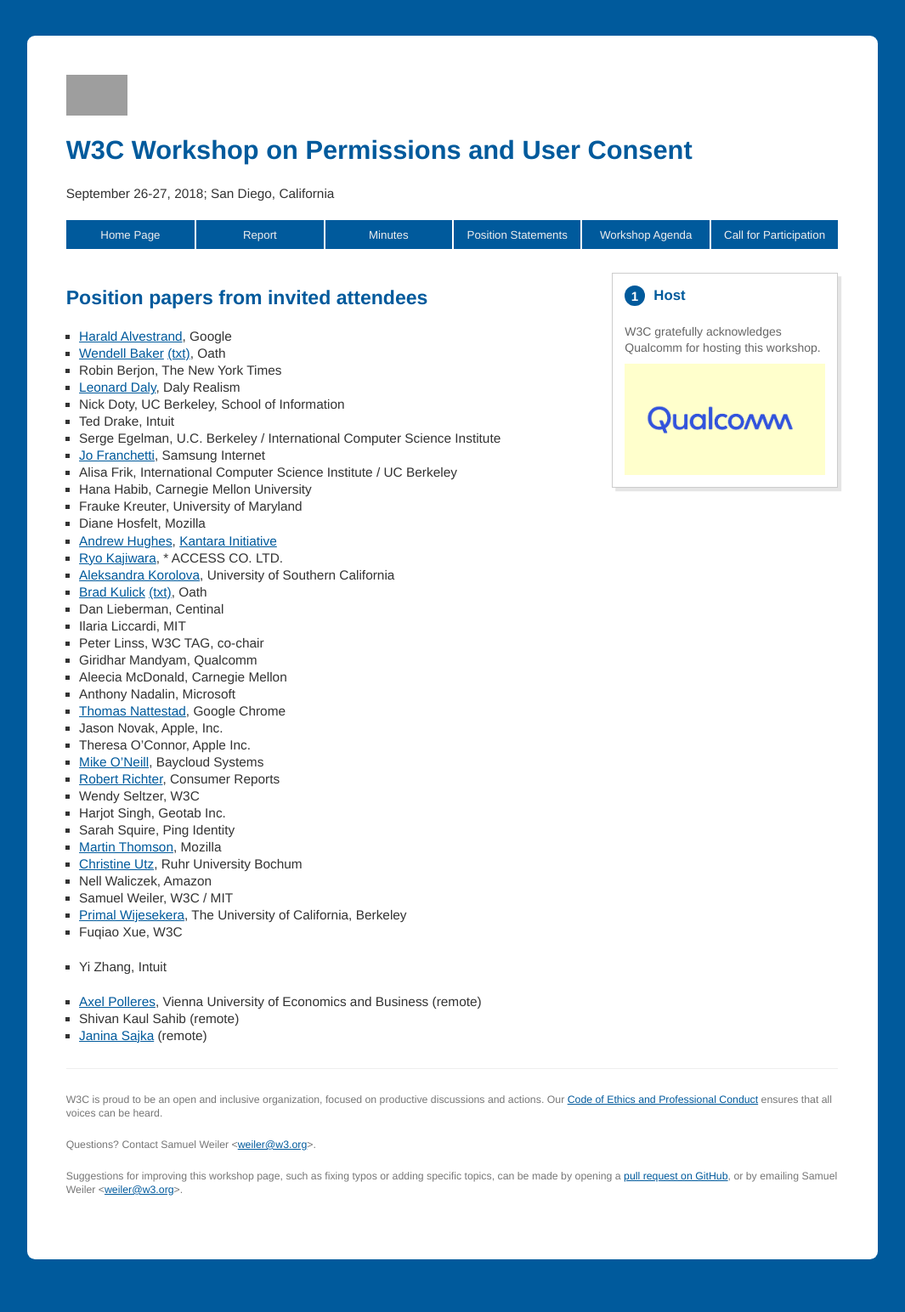
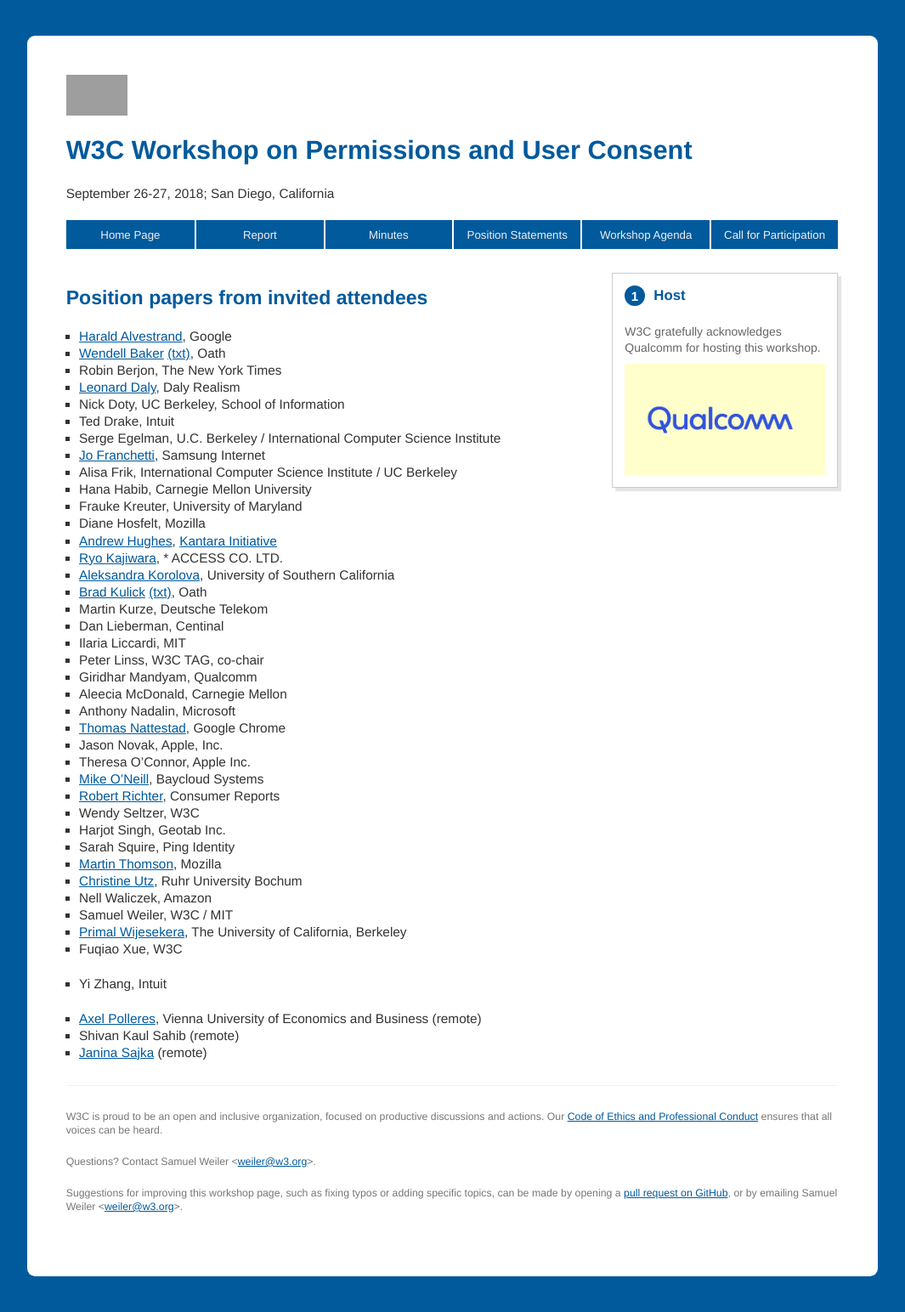
Before and after one commit to w3c/permissions-ws-2018, a Jekyll site: the page built from papers.md, in a window 1280 px wide. Shown: the whole page at 85% size, without its empty margins (108-1173 px from the left). Built offline with Jekyll 4.4.1, drawn with Linux system fonts in a browser that asks for light colours; our own code applies the rules of GitHub Pages for plain Markdown files; grey boxes are pictures that could not be loaded.

Commit message:
add martin kurze

```diff
--- a/papers.md
+++ b/papers.md
@@ -20,8 +20,9 @@ layout: home
 * [Ryo Kajiwara](https://www.w3.org/Privacy/permissions-ws-2018/papers/ryo-kajiwara.md),	* ACCESS CO. LTD.
 * [Aleksandra Korolova](https://www.w3.org/Privacy/permissions-ws-2018/papers/aleksandra-korolova.html),	University of Southern California
 * [Brad Kulick](https://www.w3.org/Privacy/permissions-ws-2018/papers/brad-kulick.pdf) [(txt)](https://www.w3.org/Privacy/permissions-ws-2018/papers/brad-kulick.txt),	Oath
-* Dan Lieberman,	Centinal
-* Ilaria Liccardi,	MIT
+* Martin Kurze, Deutsche Telekom
+* Dan Lieberman, Centinal
+* Ilaria Liccardi, MIT
 * Peter Linss,	W3C TAG, co-chair
 * Giridhar Mandyam,	Qualcomm
 * Aleecia McDonald, Carnegie Mellon
```
